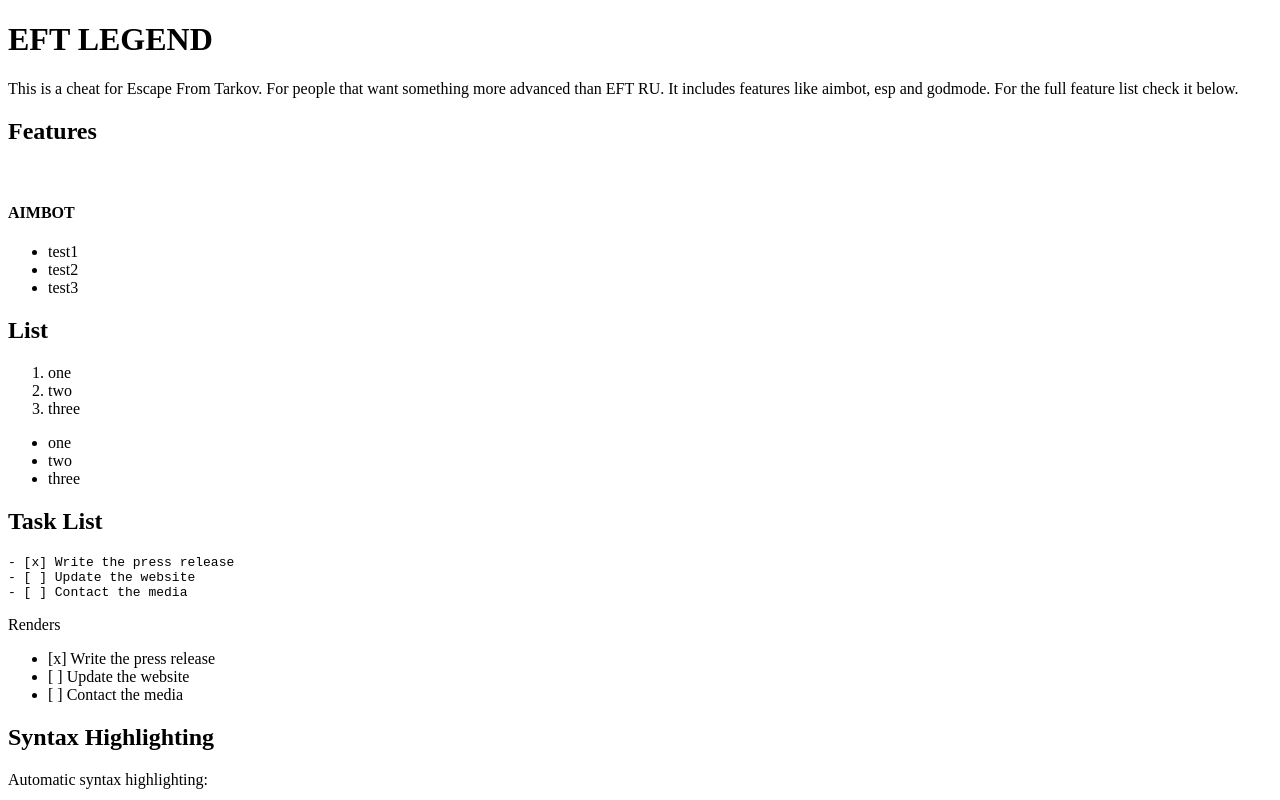
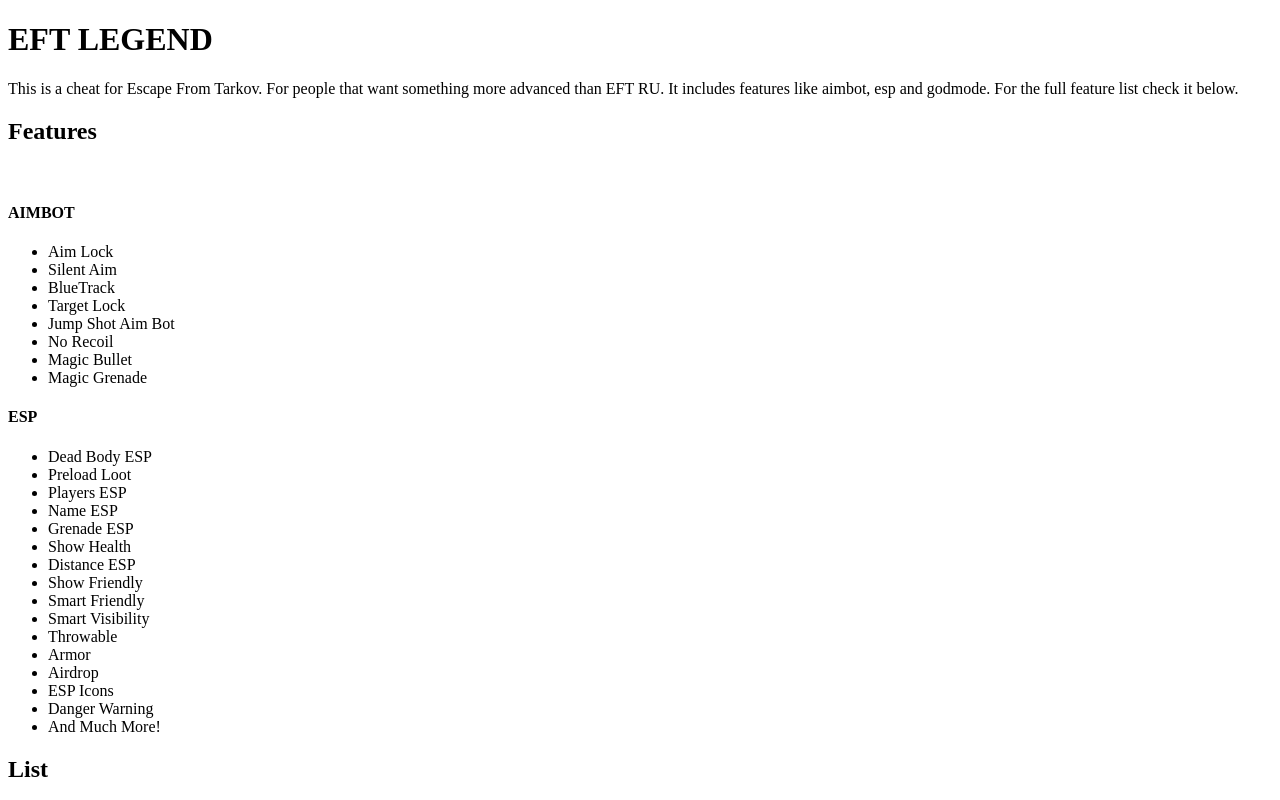
Before and after one commit to monuzo/monuzo, a Next.js app: page /cheats/eft-legend in a window 1280 px wide. Shown: the top 800 px of the page. Built offline with nearby package versions, Linux system fonts and the light colour scheme.

Commit message:
Update eft-legend.mdx

```diff
--- a/pages/cheats/eft-legend.mdx
+++ b/pages/cheats/eft-legend.mdx
@@ -8,9 +8,33 @@ It includes features like aimbot, esp and godmode. For the full feature list che
 
 <br />
 #### AIMBOT
-- test1
-- test2
-- test3
+- Aim Lock
+- Silent Aim
+- BlueTrack
+- Target Lock
+- Jump Shot Aim Bot
+- No Recoil
+- Magic Bullet
+- Magic Grenade
+
+#### ESP
+- Dead Body ESP
+- Preload Loot
+- Players ESP
+- Name ESP
+- Grenade ESP
+- Show Health
+- Distance ESP
+- Show Friendly
+- Smart Friendly
+- Smart Visibility
+- Throwable
+- Armor
+- Airdrop
+- ESP Icons
+- Danger Warning
+- And Much More!
+
 
 ## List
 
```
